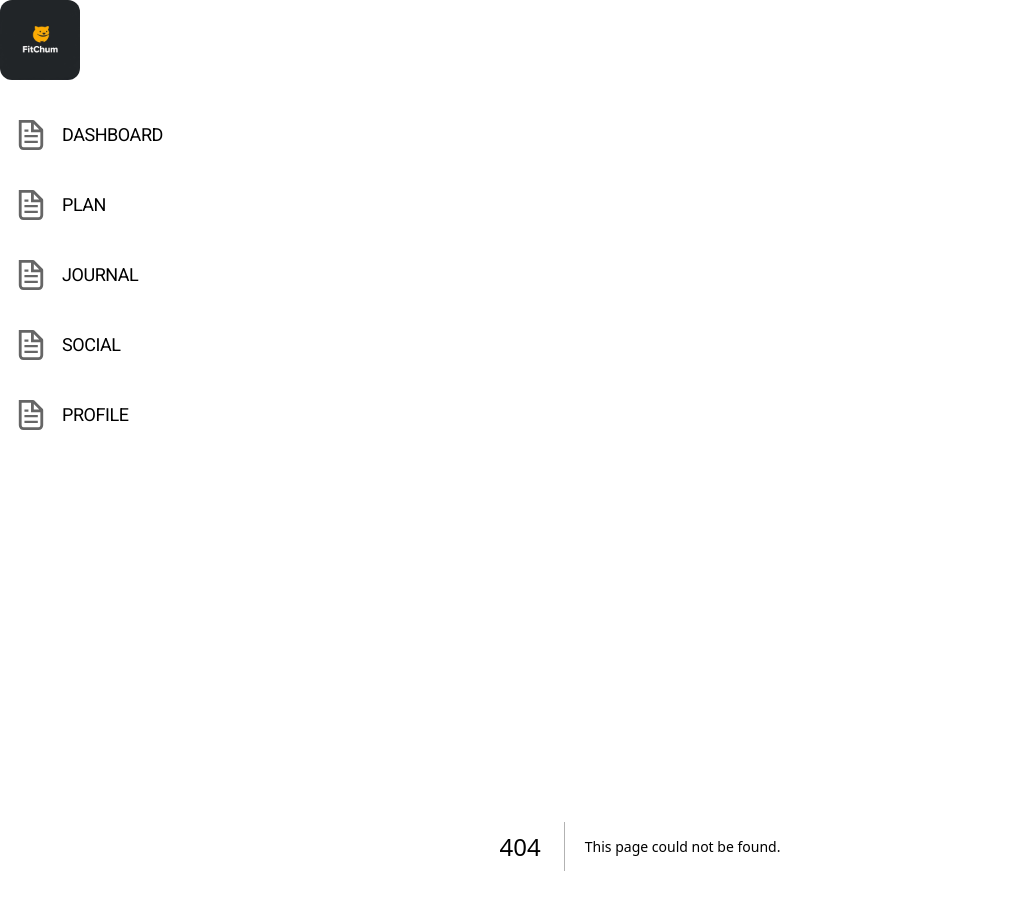
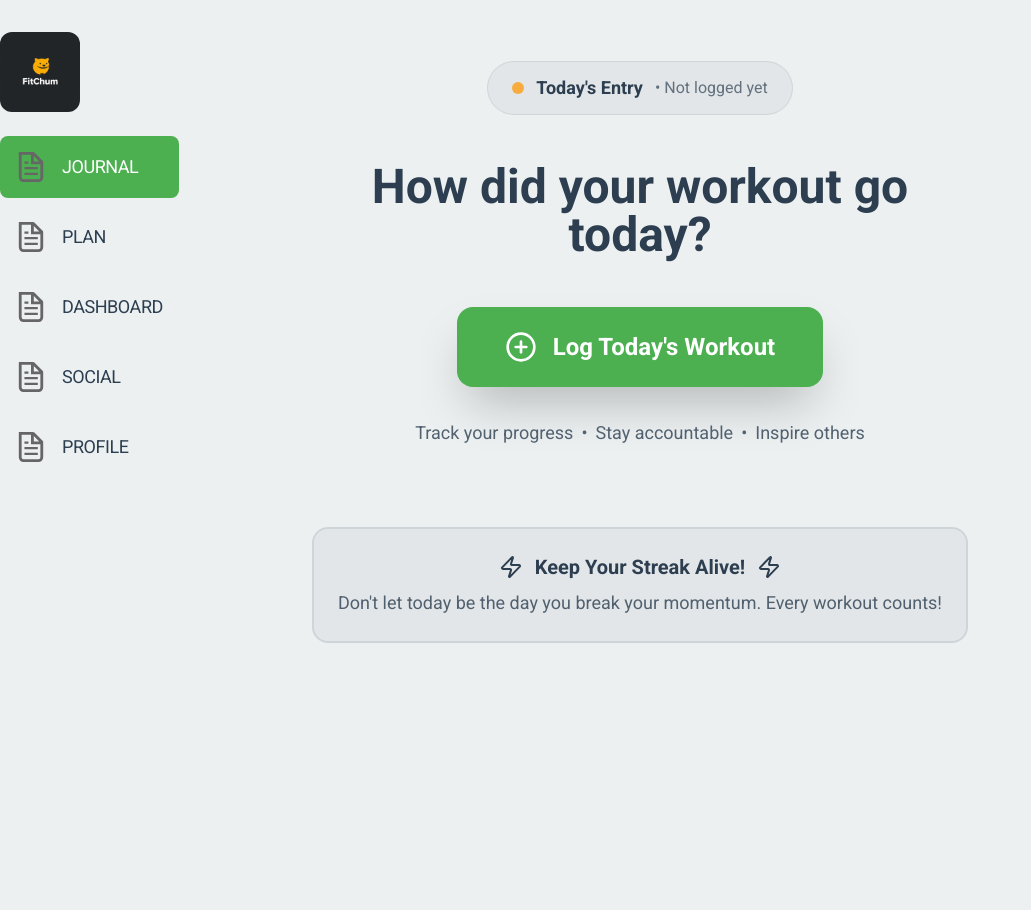
Before and after one commit to patrickkorb/FitChum, a Next.js app in the folder fitchum/: page /journal in a window 1280 px wide. Before the commit this address had no page. Shown: the top 910 px of the page, without its empty margins (0-1031 px from the left). After the commit the page ends 800 px from the top, so only its background shows below. Built offline with nearby package versions, Linux system fonts and the light colour scheme.

Commit message:
journal page with cta button

```diff
--- a/fitchum/src/app/components/NavElement.tsx
+++ b/fitchum/src/app/components/NavElement.tsx
@@ -1,5 +1,7 @@
+"use client"
 import Image from "next/image";
 import Link from "next/link";
+import {usePathname} from "next/navigation";
 
 export interface NavElementProps {
     name: string;
@@ -7,9 +9,17 @@ export interface NavElementProps {
 }
 
 export default function NavElement( {name, link}: NavElementProps ) {
+
+    const filepath = usePathname()
+    const isActive = filepath.includes(link)
+
     return (
         <>
-            <Link href={link} className="flex flex-row items-center gap-4 p-4 rounded-lg hover:bg-white/20 hover:cursor-pointer hover:opacity-80 transition">
+            <Link href={link} className={`flex flex-row items-center gap-4 p-4 rounded-lg hover:cursor-pointer transition ${
+                isActive
+                    ? 'bg-primary text-white'
+                    : 'hover:bg-white/20 hover:opacity-80'
+            }`}>
                 <Image src={"/file.svg"} alt={""} width={30} height={30} />
                 <span className={"tracking-tight text-lg"}>{name.toUpperCase()}</span>
             </Link>
--- a/fitchum/src/app/components/Navigation.tsx
+++ b/fitchum/src/app/components/Navigation.tsx
@@ -5,16 +5,16 @@ import NavElement, {NavElementProps} from "@/app/components/NavElement";
 export default function Navigation() {
 
     const navElements: NavElementProps[] = [
-        {name: "Dashboard", link: "/home" },
+        {name: "Journal", link: "/journal" },
         {name: "Plan", link: "/about" },
-        {name: "Journal", link: "/Journal" },
+        {name: "Dashboard", link: "/dashboard" },
         {name: "Social", link: "/social" },
         {name: "Profile", link: "/profile" },
     ]
 
     return (
         <>
-            <div className={"grid gap-2"} style={{gridTemplateColumns: 'max-content'}}>
+            <div className={"grid gap-2 h-fit"} style={{gridTemplateColumns: 'max-content'}}>
                 <Image src={"/logo.png"} alt={"file"} width={80} height={80} className={"object-cover rounded-xl mb-4"} />
                 {navElements.map((navElement: NavElementProps, index: number) => (
                     <NavElement
--- a/fitchum/src/app/globals.css
+++ b/fitchum/src/app/globals.css
@@ -18,7 +18,6 @@
 
 /* Light mode (default) */
 body {
-  font-family: Arial, Helvetica, sans-serif;
   background-color: var(--color-neutral-light);
   color: var(--color-neutral-dark);
   transition: background-color 0.3s ease, color 0.3s ease;
--- /dev/null
+++ b/fitchum/src/app/journal/page.tsx
@@ -0,0 +1,86 @@
+"use client"
+import Image from "next/image";
+import {CirclePlus, Zap} from "lucide-react"
+import { useState, useEffect } from "react"
+
+export default function Journal() {
+    const motivationalMessages = [
+        "Ready to crush today's workout?",
+        "How did your workout go today?",
+        "Time to turn up the heat!",
+        "Your future self will thank you!",
+        "Every rep counts towards your goal!",
+        "Let's make today legendary!"
+    ]
+
+    const [currentMessage, setCurrentMessage] = useState(0)
+    const [isVisible, setIsVisible] = useState(true)
+
+    useEffect(() => {
+        const interval = setInterval(() => {
+            setIsVisible(false)
+            setTimeout(() => {
+                setCurrentMessage((prev) => (prev + 1) % motivationalMessages.length)
+                setIsVisible(true)
+            }, 300)
+        }, 4000)
+
+        return () => clearInterval(interval)
+    }, [])
+
+    return (
+        <>
+            <div className={"col-span-3 flex flex-col items-center justify-center min-h-[80vh] px-8"}>
+                <div className={"flex flex-col gap-12 items-center max-w-2xl mx-auto text-center"}>
+
+                    {/* Title Section */}
+                    <div className={"space-y-4"}>
+                        <div className={"inline-flex items-center gap-3 bg-neutral-dark/5 dark:bg-neutral-light/10 px-6 py-3 rounded-full border border-neutral-dark/10 dark:border-neutral-light/20"}>
+                            <div className={"w-3 h-3 bg-secondary rounded-full animate-pulse"}></div>
+                            <span className={"text-neutral-dark dark:text-neutral-light font-semibold text-lg"}>Today's Entry</span>
+                            <span className={"text-neutral-dark/70 dark:text-neutral-light/70 font-medium"}>• Not logged yet</span>
+                        </div>
+                    </div>
+
+                    {/* Rotating Motivational Message */}
+                    <div className={"h-24 flex items-center justify-center"}>
+                        <h1 className={`text-5xl font-bold text-neutral-dark dark:text-neutral-light transition-all duration-300 ${
+                            isVisible ? 'opacity-100 transform translate-y-0' : 'opacity-0 transform -translate-y-4'
+                        }`}>
+                            {motivationalMessages[currentMessage]}
+                        </h1>
+                    </div>
+
+                    {/* CTA Section */}
+                    <div className={"flex flex-col items-center gap-8"}>
+
+                        <button className={"bg-primary hover:cursor-pointer hover:bg-primary/90 text-white font-bold py-6 px-12 rounded-2xl text-2xl shadow-2xl hover:shadow-3xl transform hover:scale-110 transition-all duration-300 flex items-center gap-4 group"}>
+                            <CirclePlus size={32} className={"group-hover:rotate-90 transition-transform duration-300"} />
+                            Log Today's Workout
+                        </button>
+
+                        <div className={"flex items-center gap-2 text-lg text-neutral-dark/80 dark:text-neutral-light/80"}>
+                            <span>Track your progress</span>
+                            <span>•</span>
+                            <span>Stay accountable</span>
+                            <span>•</span>
+                            <span>Inspire others</span>
+                        </div>
+                    </div>
+
+                    {/* Streak Motivation */}
+                    <div className={"mt-8 p-6 bg-neutral-dark/5 dark:bg-neutral-light/5 rounded-2xl border-2 border-neutral-dark/10 dark:border-neutral-light/10"}>
+                        <div className={"flex items-center justify-center gap-3 mb-2"}>
+                            <Zap className={"text-neutral-dark dark:text-neutral-light"} size={24} />
+                            <span className={"text-neutral-dark dark:text-neutral-light font-bold text-xl"}>Keep Your Streak Alive!</span>
+                            <Zap className={"text-neutral-dark dark:text-neutral-light"} size={24} />
+                        </div>
+                        <p className={"text-neutral-dark/80 dark:text-neutral-light/80 text-lg"}>
+                            Don't let today be the day you break your momentum. Every workout counts!
+                        </p>
+                    </div>
+                </div>
+            </div>
+        </>
+    )
+}
--- a/fitchum/src/app/layout.tsx
+++ b/fitchum/src/app/layout.tsx
@@ -22,7 +22,7 @@ export default function RootLayout({
   return (
     <html lang="en">
       <body
-        className={`${robotoCondensed.className} antialiased max-w-7xl mx-auto mt-8`}
+        className={`${robotoCondensed.className} antialiased max-w-7xl mx-auto mt-8 grid grid-cols-5 gap-4`}
       >
         <Navigation />
         {children}
--- /dev/null
+++ b/fitchum/src/app/plan/page.tsx
@@ -0,0 +1,11 @@
+
+
+export default function Plan() {
+    return (
+        <>
+            <div>
+
+            </div>
+        </>
+    )
+}
```
